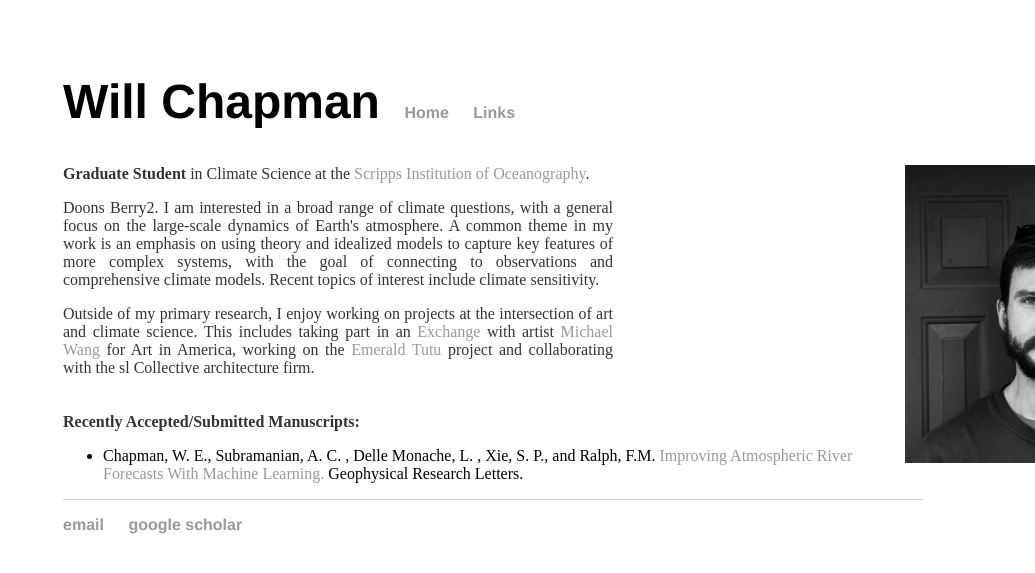
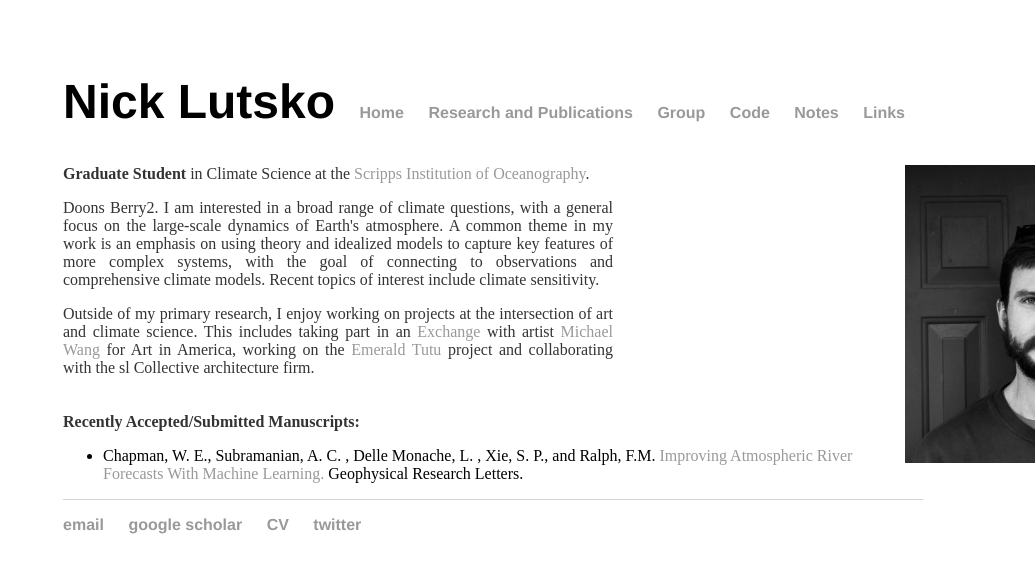
Before and after one commit to WillyChap/willychap_beta.github.io, a Jekyll site: the page built from index.html, in a window 1280 px wide. Shown: the top 573 px of the page, without its empty margins (245-1280 px from the left). Built offline with Jekyll 4.4.1, drawn with Linux system fonts in a browser that asks for light colours.

Commit message:
Update default.html

```diff
--- a/_layouts/default.html
+++ b/_layouts/default.html
@@ -12,8 +12,12 @@
 		<body>
 			<nav>
 	    		<ul>
-	        		<li><font size="7">Will Chapman</font></li>
+	        		<li><font size="7">Nick Lutsko</font></li>
 	        		<li><a href="/">Home</a></li>
+		        	<li><a href="/research">Research and Publications</a></li>
+		        	<li><a href="/group">Group</a></li>
+		        	<li><a href="/code">Code</a></li>
+	        		<li><a href="/notes">Notes</a></li>
 	        		<li><a href="/links">Links</a></li>
 	    		</ul>
 			</nav>
@@ -24,11 +28,13 @@
 			</div><!-- /.container -->
 			<footer>
 	    		<ul>
-	        		<li><a href="mailto:wchapman@ucsd.edu">email</a></li>
-	        		<li><a href="https://scholar.google.com/citations?user=C1ox2CEAAAAJ&hl=en">google scholar</a></li>
+	        		<li><a href="mailto:nlutsko@ucsd.edu">email</a></li>
+	        		<li><a href="https://scholar.google.com/citations?user=8CTaCtAH-kMC&hl=en">google scholar</a></li>
+	        		<li><a href="/CV.pdf">CV</a></li>
+	        		<li><a href="https://twitter.com/Fylo_104">twitter</a></li>
 				</ul>
 			</footer>
     			<!--{% include mathjax.html %} -->
-    			<!--{% include analytics.html %} -->
+    			{% include analytics.html %}
 		</body>
 	</html>
```
